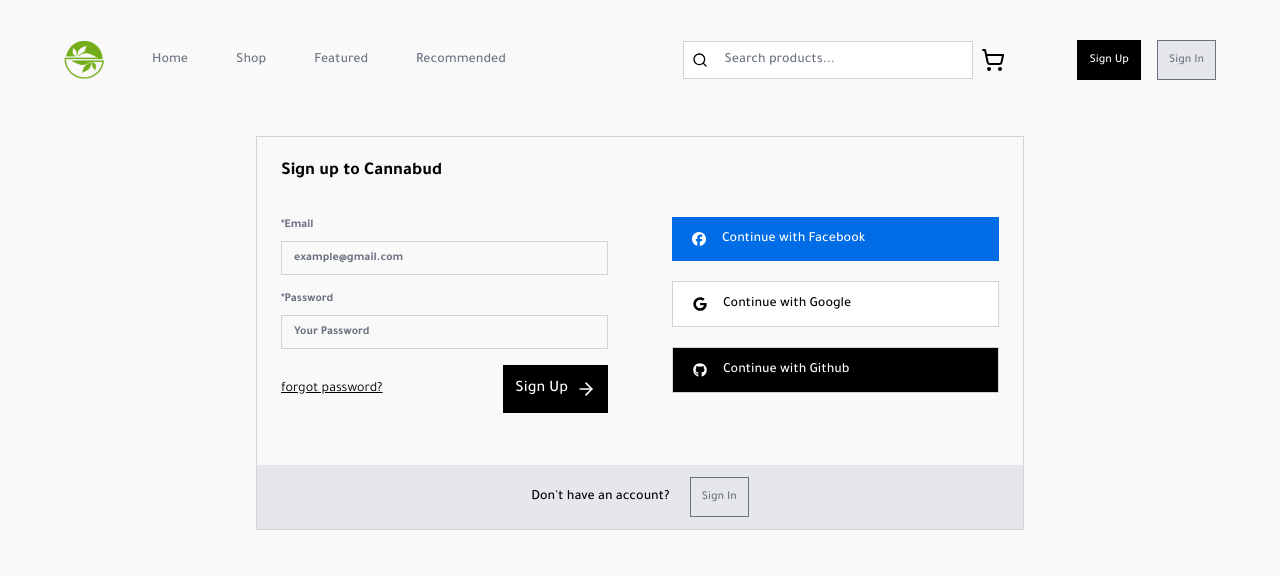
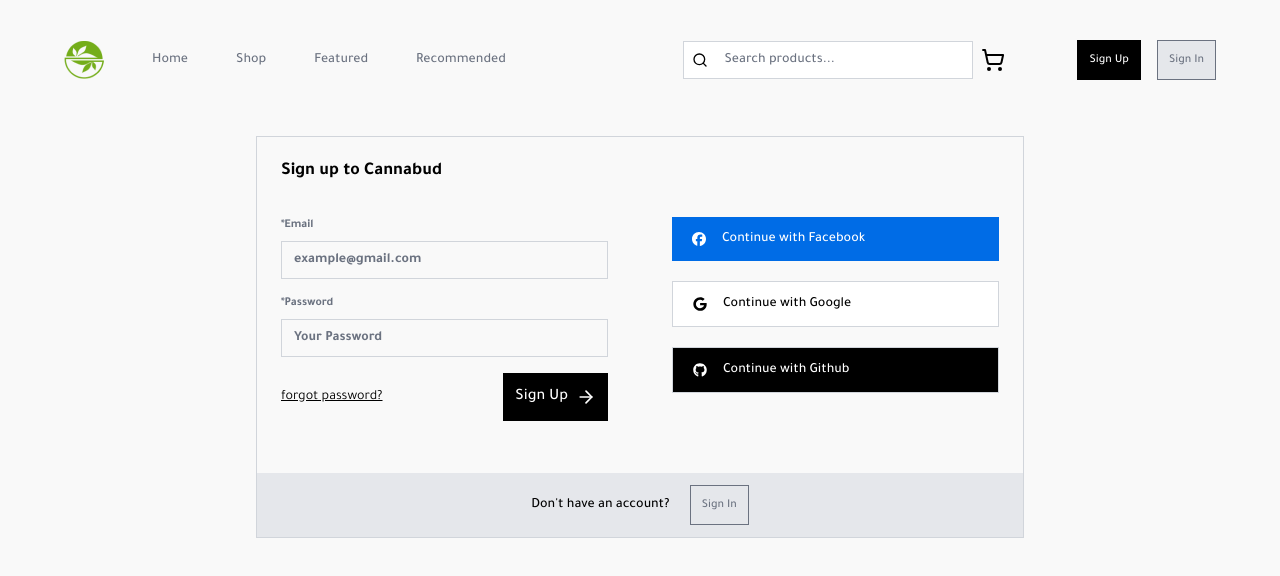
Before and after one commit to fogtood/shop-app, a React (Vite) app: page /sign-in in a window 1280 px wide. Shown: the top 576 px of the page. Built offline with nearby package versions, Linux system fonts and the light colour scheme.

Commit message:
style: increase input text size

```diff
--- a/src/components/input/input.component.jsx
+++ b/src/components/input/input.component.jsx
@@ -4,7 +4,7 @@
       {label}
       <input
         type={type}
-        className="border border-primary text-text placeholder:text-text py-2 px-3 bg-transparent block mt-2 outline-none w-full"
+        className="border border-primary text-text placeholder:text-text py-2 px-3 bg-transparent block mt-2 outline-none w-full text-sm"
         {...otherProps}
       />
     </label>
```
